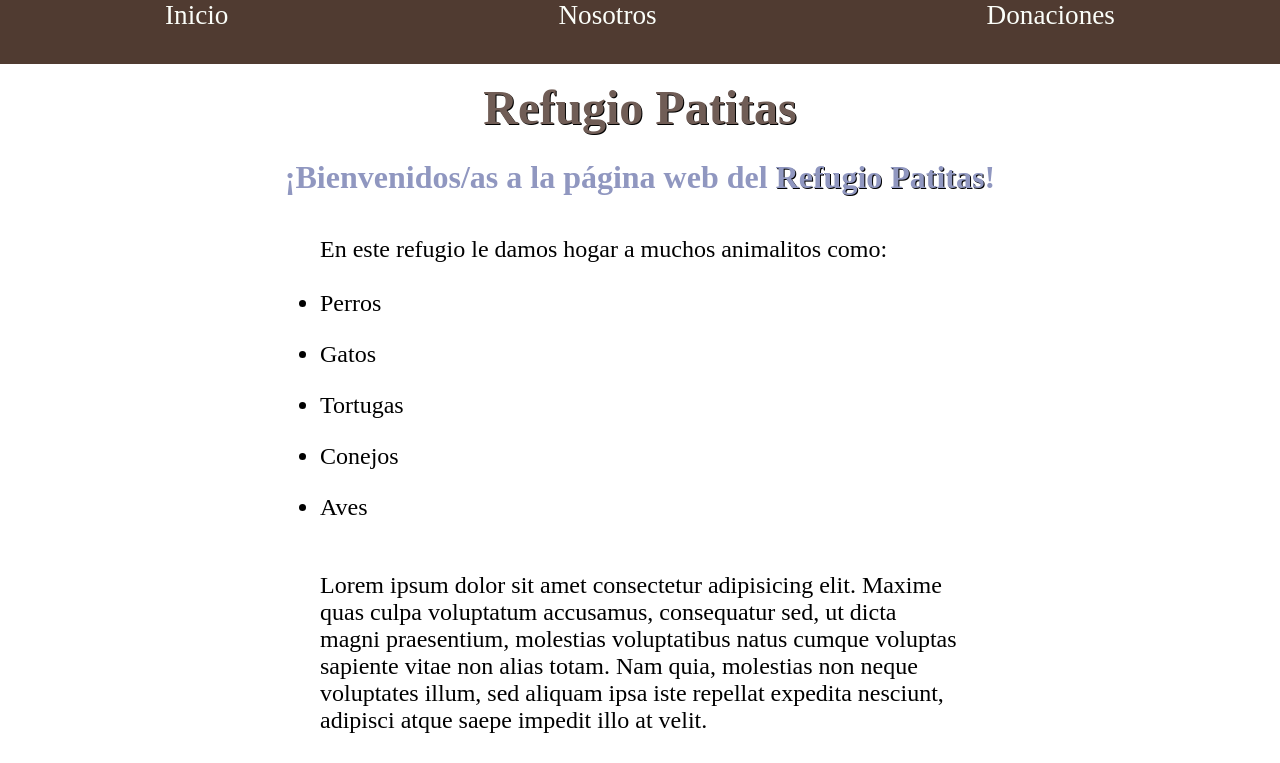
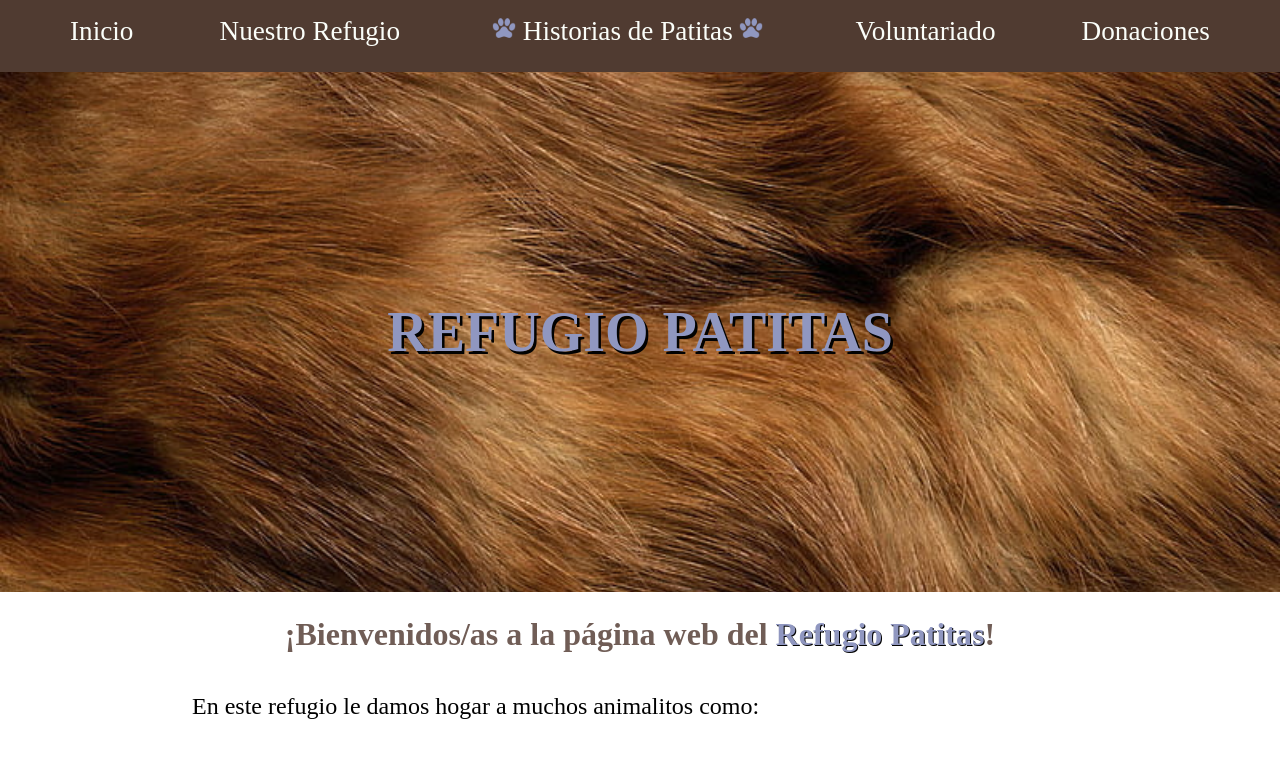
Before and after one commit to aylencastro/refugio-patitas, a plain HTML site: page index.html in a window 1280 px wide. Shown: the top 763 px of the page. Drawn offline with Linux system fonts and the light colour scheme.

Commit message:
Agregado de cositas

```diff
--- a/estilos/estilos.css
+++ b/estilos/estilos.css
@@ -15,8 +15,10 @@ Paleta de colores:
 
 header{
     width: 100%;
-    height: 8vh;
+    height: 9vh;
     background-color: #503B31;
+    position: fixed;
+    top: 0;
 }
 
 ul li, ul li a {
@@ -27,6 +29,13 @@ ul li, ul li a {
 header ul li{
     font-size: 1.7rem;
     list-style: none;
+    height: 100%;
+    padding: 2vh;
+}
+
+header ul li a:hover{
+    color: #9097C0;
+    text-shadow: 1.5px 1.5px #020202;
 }
 
 a:visited{
@@ -36,35 +45,53 @@ a:visited{
 #navegador {
     color: #FBFEF9;
     display: flex;
-    justify-content: space-around;
+    justify-content: space-evenly;
     margin-bottom: 1vh;
 }
 
+.patitaNav{
+    width: 1.5rem;
+    margin: auto 0.5vw;
+}
+
 main{
-    margin-top: 2vh;
+    margin-top: 9vh;
+}
+
+.bannerAnimal{
+    width: 100%;
+    height: 65vh;
+    display: flex;
+    background-image: url("../imagenes/bg.jpg");
+    background-attachment: fixed;
+    background-position: center;
+    background-repeat: no-repeat;
+    background-size: cover;
 }
 
 h1{
     text-align: center;
-    color: #705D56;
-    font-size: 3rem;
-    text-shadow: 1px 1px #020202;
+    color: #9097C0;
+    font-size: 3.5rem;
+    text-shadow: 2.5px 2.5px #020202;
+    margin: auto;
 }
 
 h2{
     margin: 3vh auto 5vh;
     text-align: center;
-    color: #9097C0;
+    color: #705D56;
     font-size: 2rem;
 }
 
 span{
     text-shadow: 1px 1px #020202;
+    color: #9097C0;
 }
 
 .animales{
     font-size: 1.5rem;
-    width: 50%;
+    width: 70%;
     display: flex;
     flex-flow: column;
     margin: auto;
@@ -72,6 +99,11 @@ span{
 
 .animales ul li {
     margin-bottom: 3vh;
+}
+
+.animales p{
+    text-align: justify;
+    margin-bottom: 5vh;
 }
 
 #imgAnimales{
@@ -83,10 +115,16 @@ span{
 
 #imgAnimales img{
     width: 45%;
+    margin-bottom: 5vh;
+}
+
+.mapaPatitas{
+    width: 70%;
+    margin: 0 auto 5vh;
 }
 
 footer{
-    margin-top: 2vh;
+    padding-top: 2vh;
     width: 100%;
     height: 12vh;
     background-color: #9097C0;
--- a/index.html
+++ b/index.html
@@ -1,10 +1,13 @@
 <!DOCTYPE html>
-<html lang="en">
+<html lang="es">
 <head>
     <meta charset="UTF-8">
     <meta http-equiv="X-UA-Compatible" content="IE=edge">
     <meta name="viewport" content="width=device-width, initial-scale=1.0">
     <link rel="stylesheet" href="./estilos/estilos.css">
+    <link rel="apple-touch-icon" sizes="180x180" href="./imagenes/iconos/apple-touch-icon.png">
+    <link rel="icon" type="image/png" sizes="32x32" href="./imagenes/iconos/favicon-32x32.png">
+    <link rel="icon" type="image/png" sizes="16x16" href="./imagenes/iconos/favicon-16x16.png">
     <title>Refugio Patitas | Inicio</title>
 </head>
 <body>
@@ -12,7 +15,9 @@
         <nav>
             <ul id="navegador">
                 <li><a href="index.html">Inicio</a></li>
-                <li><a href="./paginas/nosotros.html">Nosotros</a></li>
+                <li><a href="./paginas/nosotros.html">Nuestro Refugio</a></li>
+                <li><a href="./paginas/historias.html"><img class="patitaNav" src="./imagenes/iconos/9035065_paw_icon.png" alt="Patita">Historias de Patitas<img class="patitaNav" src="./imagenes/iconos/9035065_paw_icon.png" alt="Patita"></a></li>
+                <li><a href="./paginas/voluntariado.html">Voluntariado</a></li>
                 <li><a href="./paginas/donaciones.html">Donaciones</a></li>
             </ul>
         </nav>
@@ -20,7 +25,9 @@
 
     <main>
         <section>
-            <h1>Refugio Patitas</h1>
+            <div class="bannerAnimal">
+                <h1>REFUGIO PATITAS</h1>
+            </div>
 
             <h2>¡Bienvenidos/as a la página web del <span>Refugio Patitas</span>!</h2>
 
@@ -49,6 +56,14 @@
             <img src="./imagenes/555.jpg" alt="gatitos">
             <img src="./imagenes/471016.jpg" alt="perritos2">
         </section>
+
+        <section>
+            <h2>Donde nos encontramos</h2>
+            <div class="mapaPatitas">
+                <iframe src="https://www.google.com/maps/embed?pb=!1m18!1m12!1m3!1d3283.8042435615384!2d-58.42189728519502!3d-34.60911126528967!2m3!1f0!2f0!3f0!3m2!1i1024!2i768!4f13.1!3m3!1m2!1s0x95bcca5fcc4477bd%3A0x55cf871139ed58a9!2sAyudacan!5e0!3m2!1sen!2sar!4v1666722698497!5m2!1sen!2sar" width="600" height="450" style="border:0; width: 100%;" allowfullscreen="" loading="lazy" referrerpolicy="no-referrer-when-downgrade"></iframe>
+            </div>
+            </section>
+
     </main>
 
     <footer>
```
